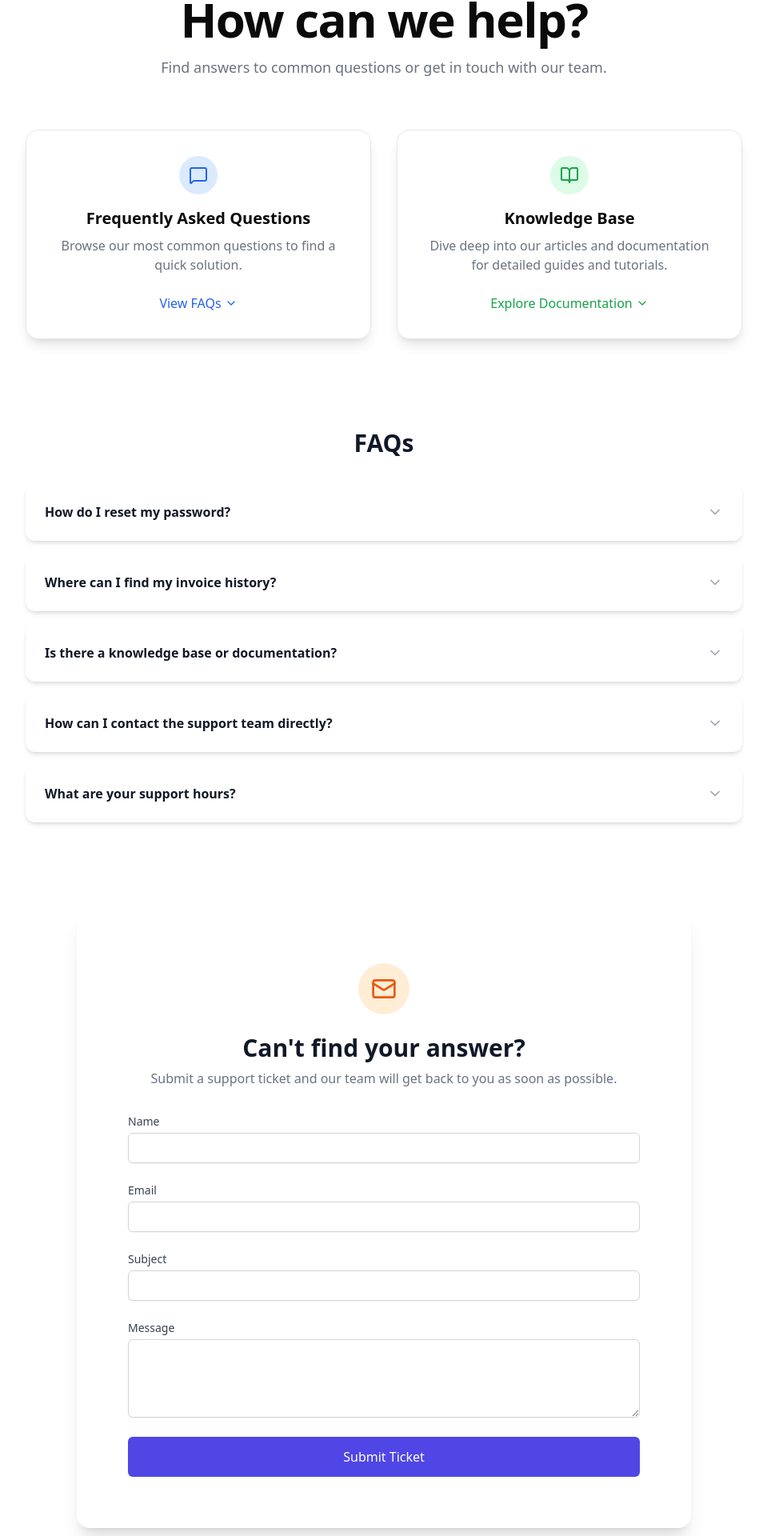
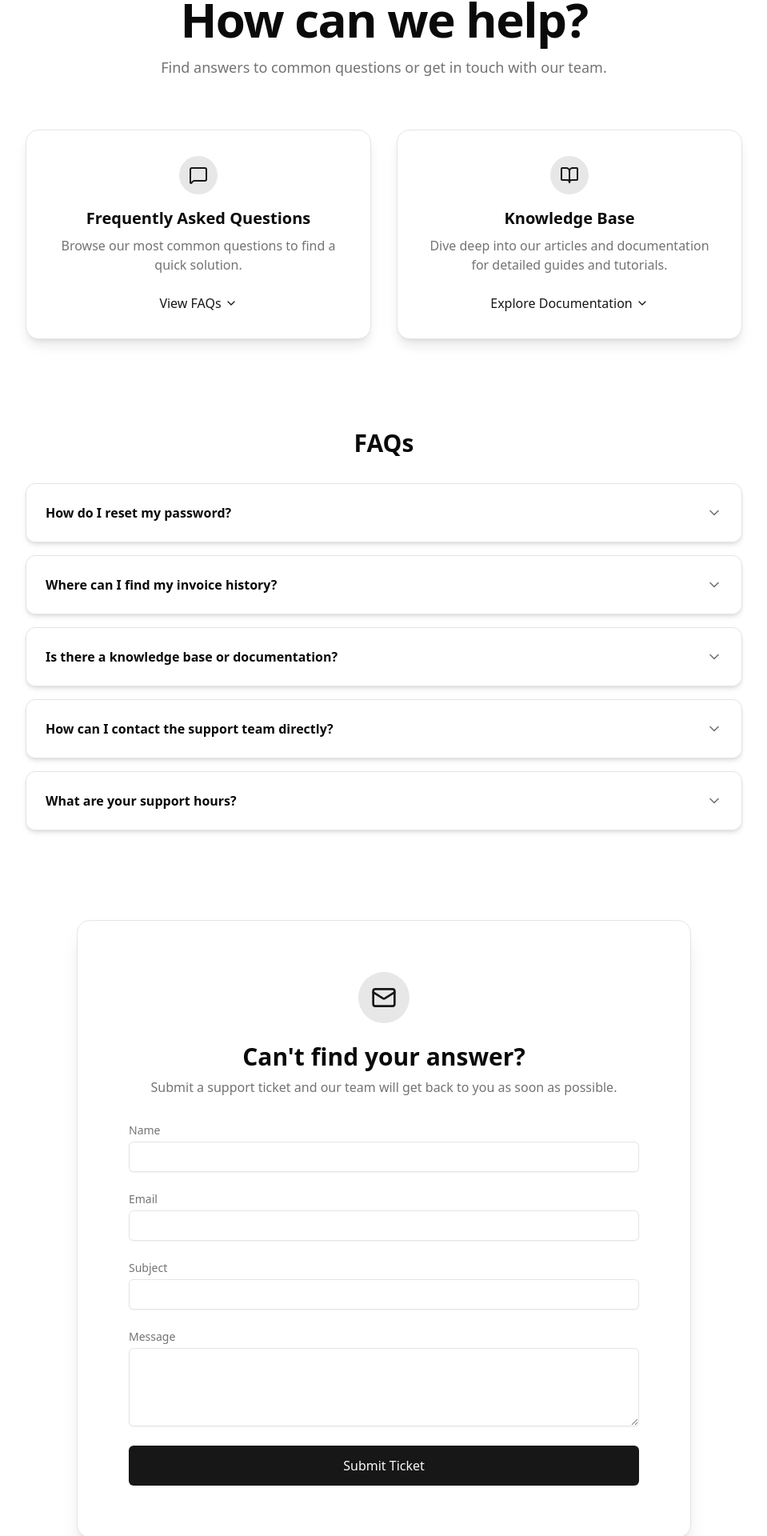
Before and after one commit to 05sanjaykumar/Skyler-AI, a Next.js app in the folder apps/web/: page /support in a window 1280 px wide. Shown: the part 70-1990 px from the top of the page at 80% size, without its empty margins (160-1119 px from the left). Built offline with nearby package versions, Linux system fonts and the light colour scheme; no server answers; sample sign-in values are in the browser's storage.

Commit message:
chore: Updated support page

```diff
--- a/apps/web/app/(main)/support/page.tsx
+++ b/apps/web/app/(main)/support/page.tsx
@@ -1,7 +1,8 @@
 'use client'
-import React, { useState } from 'react';
-import { ChevronDown, MessageSquare, BookOpen, ChevronUp, Mail } from 'lucide-react';
+import React, { useState, useEffect } from 'react';
+import { ChevronDown, MessageSquare, BookOpen, ChevronUp, Mail, Moon, Sun } from 'lucide-react';
 
+// --- Data for the FAQ section
 const faqData = [
   {
     question: "How do I reset my password?",
@@ -43,20 +44,22 @@ const App = () => {
     e.preventDefault();
     setFormStatus('Submitting...');
 
+    // Simulate API call for form submission
     setTimeout(() => {
+      // In a real application, you would send formData to your backend here.
       setFormStatus('Thank you! Your ticket has been submitted. We will get back to you shortly.');
       setFormData({ name: '', email: '', subject: '', message: '' });
     }, 1500);
   };
 
   return (
-    <div className="bg-background font-sans antialiased text-foreground">
+    <div className="bg-background font-sans antialiased text-foreground min-h-screen">
       <div className="container mx-auto px-4 py-16 sm:px-6 lg:px-8">
         <header className="text-center mb-12 lg:mb-16">
           <h1 className="text-4xl font-extrabold tracking-tight sm:text-5xl lg:text-6xl">
             How can we help?
           </h1>
-          <p className="mt-4 text-lg text-gray-500">
+          <p className="mt-4 text-lg text-muted-foreground">
             Find answers to common questions or get in touch with our team.
           </p>
         </header>
@@ -64,16 +67,16 @@ const App = () => {
         {/* Support Options Section */}
         <section className="grid grid-cols-1 md:grid-cols-2 gap-8 mb-16 max-w-4xl mx-auto">
           {/* FAQ Card */}
-          <div className=" p-8 rounded-2xl shadow-lg border border-gray-200 hover:shadow-xl transition-shadow duration-300 card-foreground text-foreground">
-            <div className="flex justify-center items-center h-12 w-12 rounded-full bg-blue-100 text-blue-600 mx-auto mb-4">
+          <div className="bg-card text-card-foreground p-8 rounded-2xl shadow-lg border border-border hover:shadow-xl transition-shadow duration-300">
+            <div className="flex justify-center items-center h-12 w-12 rounded-full bg-primary/10 text-primary mx-auto mb-4">
               <MessageSquare size={24} />
             </div>
             <h2 className="text-xl font-bold text-center ">Frequently Asked Questions</h2>
-            <p className="mt-2 text-center text-gray-500">
+            <p className="mt-2 text-center text-muted-foreground">
               Browse our most common questions to find a quick solution.
             </p>
             <div className="mt-6 flex justify-center">
-              <a href="#faq" className="text-blue-600 font-medium hover:underline flex items-center">
+              <a href="#faq" className="text-primary font-medium hover:underline flex items-center">
                 View FAQs
                 <ChevronDown size={16} className="ml-1" />
               </a>
@@ -81,16 +84,16 @@ const App = () => {
           </div>
 
           {/* Knowledge Base Card */}
-          <div className="card-foreground text-foreground  p-8 rounded-2xl shadow-lg border border-gray-200 hover:shadow-xl transition-shadow duration-300">
-            <div className="flex justify-center items-center h-12 w-12 rounded-full bg-green-100 text-green-600 mx-auto mb-4">
+          <div className="bg-card text-card-foreground p-8 rounded-2xl shadow-lg border border-border hover:shadow-xl transition-shadow duration-300">
+            <div className="flex justify-center items-center h-12 w-12 rounded-full bg-primary/10 text-primary mx-auto mb-4">
               <BookOpen size={24} />
             </div>
             <h2 className="text-xl font-bold text-center ">Knowledge Base</h2>
-            <p className="mt-2 text-center text-gray-500">
+            <p className="mt-2 text-center text-muted-foreground">
               Dive deep into our articles and documentation for detailed guides and tutorials.
             </p>
             <div className="mt-6 flex justify-center">
-              <a href="#" className="text-green-600 font-medium hover:underline flex items-center">
+              <a href="#" className="text-primary font-medium hover:underline flex items-center">
                 Explore Documentation
                 <ChevronDown size={16} className="ml-1" />
               </a>
@@ -100,24 +103,24 @@ const App = () => {
 
         {/* FAQ Section */}
         <section id="faq" className="max-w-4xl mx-auto py-12">
-          <h2 className="text-3xl font-bold text-center mb-8 text-gray-900">FAQs</h2>
+          <h2 className="text-3xl font-bold text-center mb-8">FAQs</h2>
           <div className="space-y-4">
             {faqData.map((item, index) => (
-              <div key={index} className="bg-white rounded-xl shadow-md overflow-hidden transition-all duration-300">
+              <div key={index} className="bg-card text-card-foreground rounded-xl border border-border shadow-md overflow-hidden transition-all duration-300">
                 <button
-                  className="w-full flex justify-between items-center text-left p-6 font-semibold text-gray-900 hover:bg-gray-50 focus:outline-none"
+                  className="w-full flex justify-between items-center text-left p-6 font-semibold hover:bg-muted/50 transition-colors focus:outline-none"
                   onClick={() => toggleFaq(index)}
                   aria-expanded={activeFaq === index}
                 >
                   <span>{item.question}</span>
-                  {activeFaq === index ? <ChevronUp size={20} className="text-gray-600 transition-transform duration-300" /> : <ChevronDown size={20} className="text-gray-400 transition-transform duration-300" />}
+                  {activeFaq === index ? <ChevronUp size={20} className="text-muted-foreground transition-transform duration-300" /> : <ChevronDown size={20} className="text-muted-foreground transition-transform duration-300" />}
                 </button>
                 <div
                   className={`transition-all duration-300 ease-in-out overflow-hidden ${
                     activeFaq === index ? 'max-h-96 opacity-100' : 'max-h-0 opacity-0'
                   }`}
                 >
-                  <div className="p-6 border-t border-gray-200 text-gray-600">
+                  <div className="p-6 border-t border-border text-muted-foreground">
                     <p>{item.answer}</p>
                   </div>
                 </div>
@@ -127,18 +130,18 @@ const App = () => {
         </section>
 
         {/* Contact Form Section */}
-        <section className="bg-white rounded-2xl shadow-xl p-8 md:p-12 lg:p-16 max-w-3xl mx-auto my-16">
-          <div className="flex items-center justify-center h-16 w-16 rounded-full bg-orange-100 text-orange-600 mx-auto mb-6">
+        <section className="bg-card text-card-foreground rounded-2xl shadow-xl p-8 md:p-12 lg:p-16 max-w-3xl mx-auto my-16 border border-border">
+          <div className="flex items-center justify-center h-16 w-16 rounded-full bg-primary/10 text-primary mx-auto mb-6">
             <Mail size={32} />
           </div>
-          <h2 className="text-3xl font-bold text-center text-gray-900 mb-2">Can't find your answer?</h2>
-          <p className="text-center text-gray-500 mb-8">
+          <h2 className="text-3xl font-bold text-center mb-2">Can't find your answer?</h2>
+          <p className="text-center text-muted-foreground mb-8">
             Submit a support ticket and our team will get back to you as soon as possible.
           </p>
 
           <form onSubmit={handleSubmit} className="space-y-6">
             <div>
-              <label htmlFor="name" className="block text-sm font-medium text-gray-700">Name</label>
+              <label htmlFor="name" className="block text-sm font-medium text-muted-foreground">Name</label>
               <input
                 type="text"
                 name="name"
@@ -146,11 +149,11 @@ const App = () => {
                 value={formData.name}
                 onChange={handleChange}
                 required
-                className="mt-1 block w-full rounded-md border-gray-300 shadow-sm focus:border-indigo-500 focus:ring-indigo-500 sm:text-sm"
+                className="mt-1 block w-full rounded-md border-border bg-background shadow-sm focus:ring-ring focus:border-ring sm:text-sm"
               />
             </div>
             <div>
-              <label htmlFor="email" className="block text-sm font-medium text-gray-700">Email</label>
+              <label htmlFor="email" className="block text-sm font-medium text-muted-foreground">Email</label>
               <input
                 type="email"
                 name="email"
@@ -158,11 +161,11 @@ const App = () => {
                 value={formData.email}
                 onChange={handleChange}
                 required
-                className="mt-1 block w-full rounded-md border-gray-300 shadow-sm focus:border-indigo-500 focus:ring-indigo-500 sm:text-sm"
+                className="mt-1 block w-full rounded-md border-border bg-background shadow-sm focus:ring-ring focus:border-ring sm:text-sm"
               />
             </div>
             <div>
-              <label htmlFor="subject" className="block text-sm font-medium text-gray-700">Subject</label>
+              <label htmlFor="subject" className="block text-sm font-medium text-muted-foreground">Subject</label>
               <input
                 type="text"
                 name="subject"
@@ -170,11 +173,11 @@ const App = () => {
                 value={formData.subject}
                 onChange={handleChange}
                 required
-                className="mt-1 block w-full rounded-md border-gray-300 shadow-sm focus:border-indigo-500 focus:ring-indigo-500 sm:text-sm"
+                className="mt-1 block w-full rounded-md border-border bg-background shadow-sm focus:ring-ring focus:border-ring sm:text-sm"
               />
             </div>
             <div>
-              <label htmlFor="message" className="block text-sm font-medium text-gray-700">Message</label>
+              <label htmlFor="message" className="block text-sm font-medium text-muted-foreground">Message</label>
               <textarea
                 name="message"
                 id="message"
@@ -182,19 +185,19 @@ const App = () => {
                 value={formData.message}
                 onChange={handleChange}
                 required
-                className="mt-1 block w-full rounded-md border-gray-300 shadow-sm focus:border-indigo-500 focus:ring-indigo-500 sm:text-sm"
+                className="mt-1 block w-full rounded-md border-border bg-background shadow-sm focus:ring-ring focus:border-ring sm:text-sm"
               ></textarea>
             </div>
             <div>
               <button
                 type="submit"
-                className="w-full flex justify-center py-3 px-4 border border-transparent rounded-md shadow-sm text-base font-medium text-white bg-indigo-600 hover:bg-indigo-700 focus:outline-none focus:ring-2 focus:ring-offset-2 focus:ring-indigo-500 transition-colors duration-200"
+                className="w-full flex justify-center py-3 px-4 border border-transparent rounded-md shadow-sm text-base font-medium text-primary-foreground bg-primary hover:bg-primary/90 focus:outline-none focus:ring-2 focus:ring-offset-2 focus:ring-primary transition-colors duration-200"
               >
                 Submit Ticket
               </button>
             </div>
             {formStatus && (
-              <p className="mt-4 text-center text-sm font-medium text-gray-600">{formStatus}</p>
+              <p className="mt-4 text-center text-sm font-medium text-muted-foreground">{formStatus}</p>
             )}
           </form>
         </section>
--- a/apps/web/src/components/top-bar.tsx
+++ b/apps/web/src/components/top-bar.tsx
@@ -42,7 +42,7 @@ export default function Topbar() {
       </div>
       <span className="font-bold text-lg hidden sm:inline">Skyler AI</span>
       <div className="inline-flex items-center justify-center px-4 py-1 text-sm font-medium tracking-wide text-green-600 transition-colors duration-200 rounded-full bg-gray-100 dark:bg-slate-800">
-        Beta
+        Beta ✨
       </div>
     </div>
 
```
